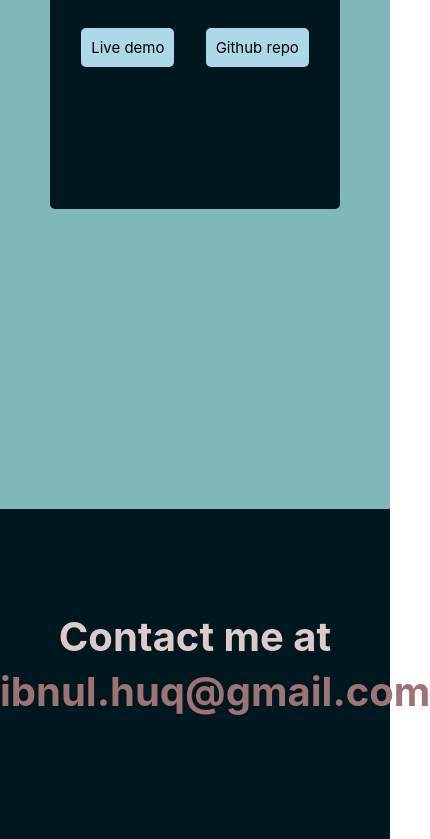
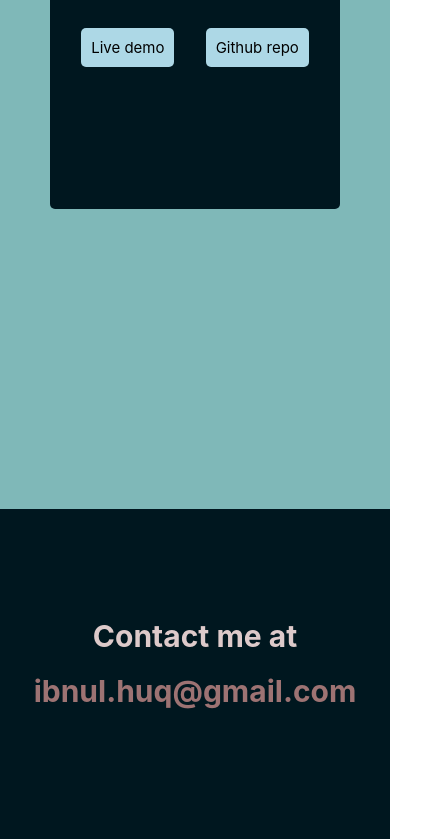
Before and after one commit to xray79/portfolio-new, a Next.js app: page / in a window 390 px wide. Shown: the part 6564-7403 px from the top of the page, 430 px wide, since content can reach past the window. Built offline with nearby package versions, Linux system fonts and the light colour scheme.

Commit message:
fix fontsize contact section

```diff
--- a/styles/Contact.module.css
+++ b/styles/Contact.module.css
@@ -19,3 +19,9 @@
 .contact span {
   color: rgb(157, 115, 115);
 }
+
+@media (max-width: 420px) {
+  .contact h2 {
+    font-size: 3rem;
+  }
+}
--- a/styles/Navbar.module.css
+++ b/styles/Navbar.module.css
@@ -36,7 +36,7 @@
   position: absolute;
   top: 0;
   left: 0;
-  background-color: rgba(128, 128, 128, 0.21);
+  background-color: rgba(0, 0, 0, 0.512);
   height: 100vh;
   width: 100%;
   z-index: 5;
```
